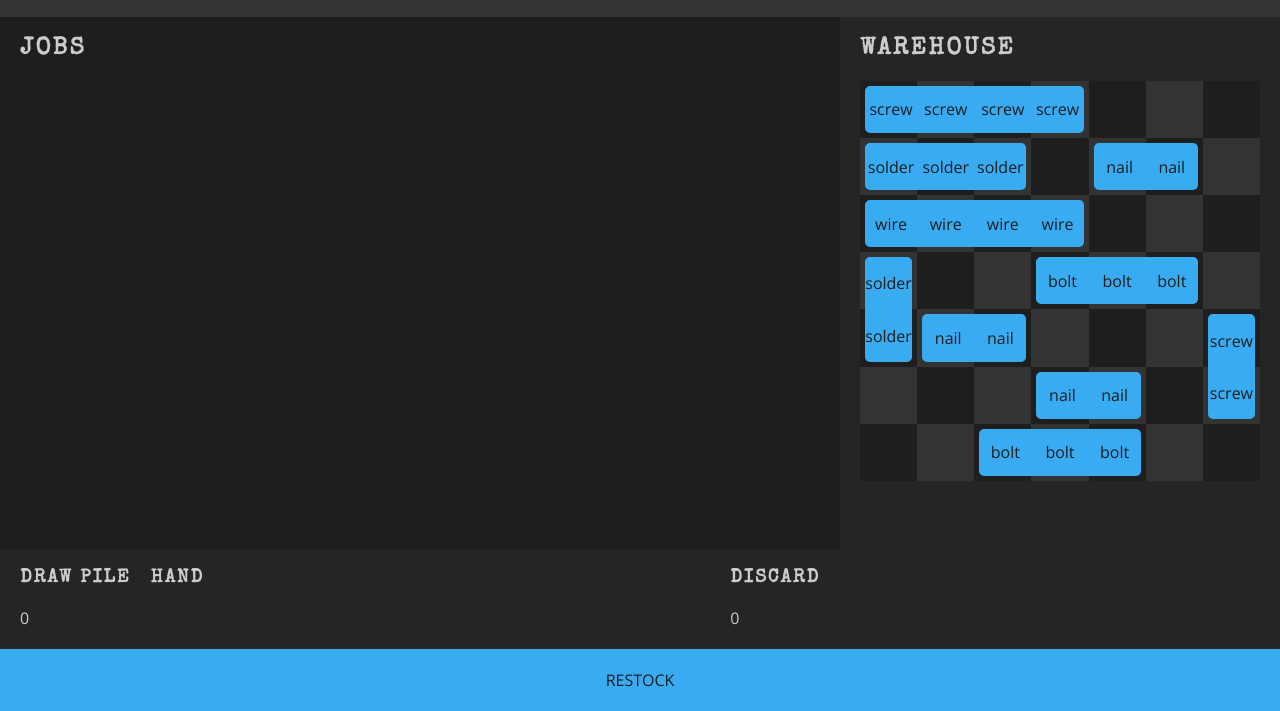
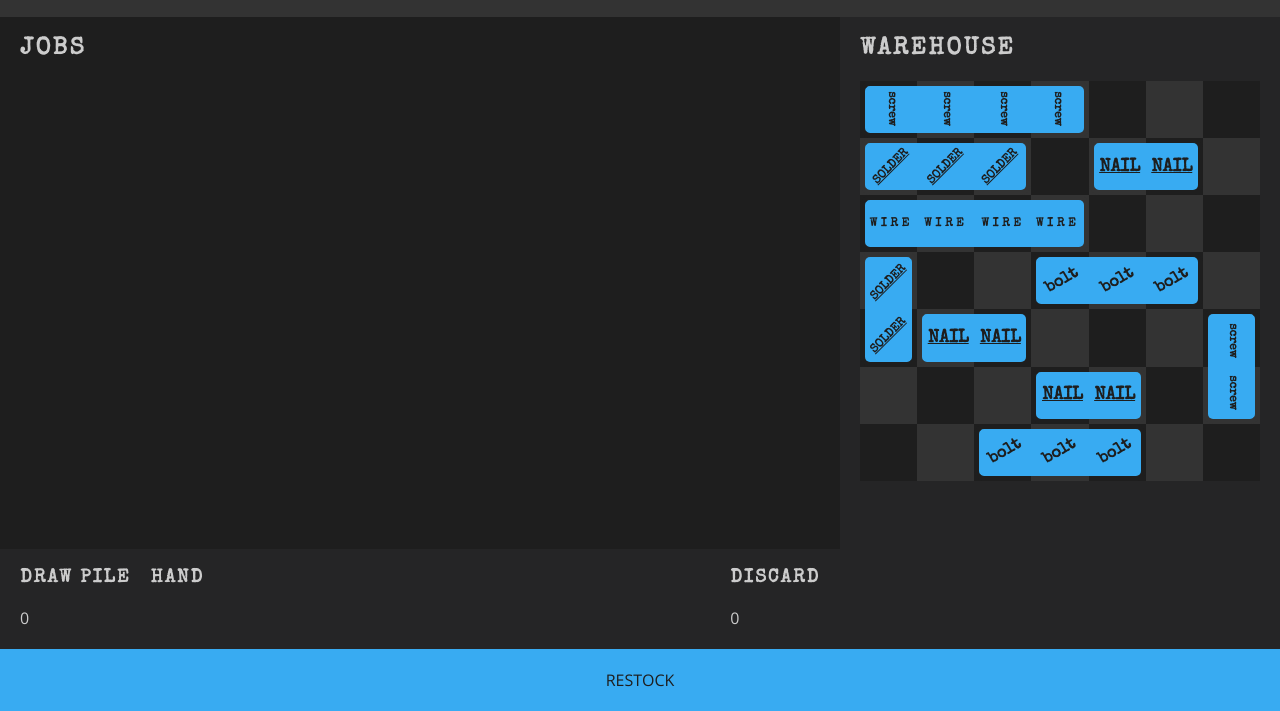
Before and after one commit to Matt-Boisseau/parts, a plain HTML site: page index.html in a window 1280 px wide. Shown: the part 89-800 px from the top of the page. Drawn offline with nearby package versions, Linux system fonts and the light colour scheme.

Commit message:
Style boxes based on parts

```diff
--- a/css/box-parts.css
+++ b/css/box-parts.css
@@ -15,8 +15,39 @@
 }
 
 .box-part>span {
-	flex: 1 0 0;
+	font-family: 'Special Elite', cursive;
+	font-weight: bold;
+	font-size: 12px;
+	flex: 0 0 100%;
 	text-align: center;
+}
+
+.box-part.part-nail>span {
+	transform: rotate(0deg);
+	font-size: 18px;
+	text-decoration: underline;
+	text-transform: uppercase;
+}
+
+.box-part.part-screw>span {
+	transform: rotate(90deg);
+}
+
+.box-part.part-bolt>span {
+	transform: rotate(-30deg);
+	font-size: 16px;
+}
+
+.box-part.part-solder>span {
+	transform: rotate(-45deg);
+	text-decoration: underline;
+	text-transform: uppercase;
+}
+
+.box-part.part-wire>span {
+	transform: rotate(0deg);
+	letter-spacing: 0.3em;
+	text-transform: uppercase;
 }
 
 .warehouse-cell:hover .box-part:not(.facing-vertical):not(.facing-horizontal) {
--- a/css/header.css
+++ b/css/header.css
@@ -7,6 +7,7 @@ header {
 }
 
 header>h1 {
+	color: var(--c-primary);
 	flex-grow: 1;
 	margin: 0;
 }
--- a/js/BoxPart.js
+++ b/js/BoxPart.js
@@ -14,6 +14,7 @@ export class BoxPart {
 			let element = document.createElement('div');
 			element.classList.add('box-part');
 			element.classList.add('facing-' + this.directionName(facing));
+			element.classList.add('part-' + this.hardware.part);
 			let textElement = document.createElement('span');
 			textElement.innerHTML = this.hardware.part;
 			element.appendChild(textElement);
```
